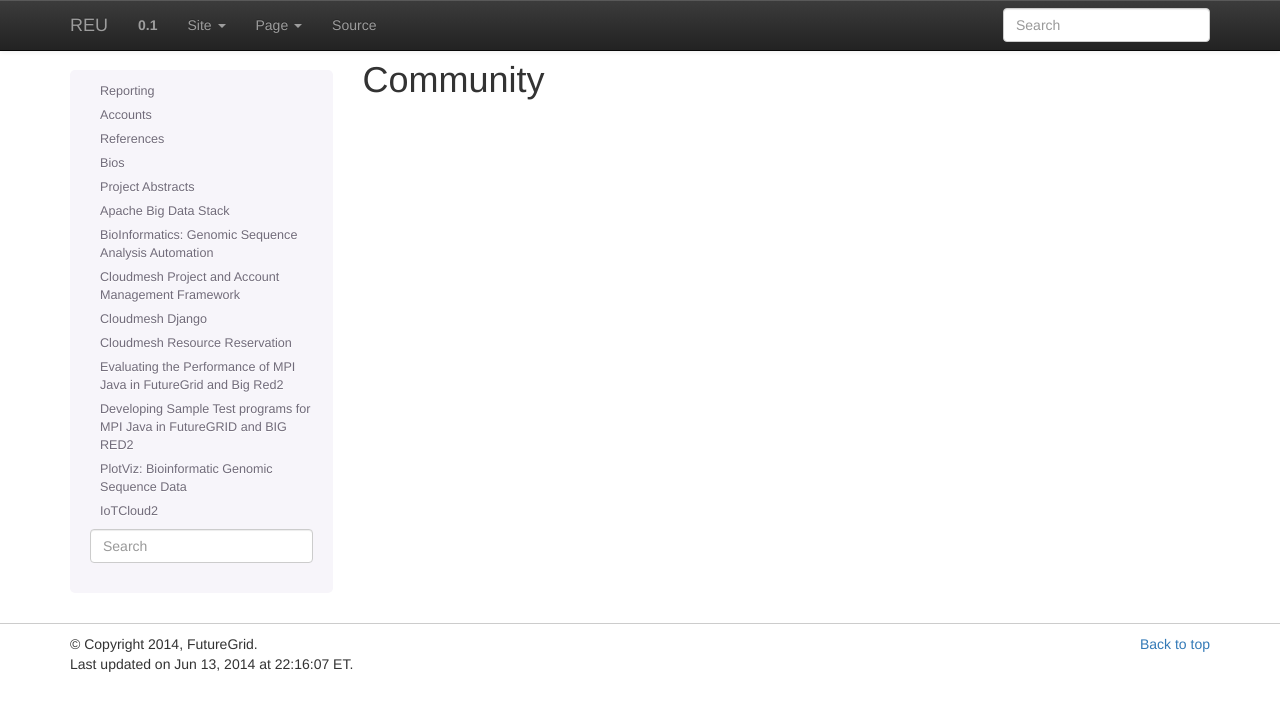
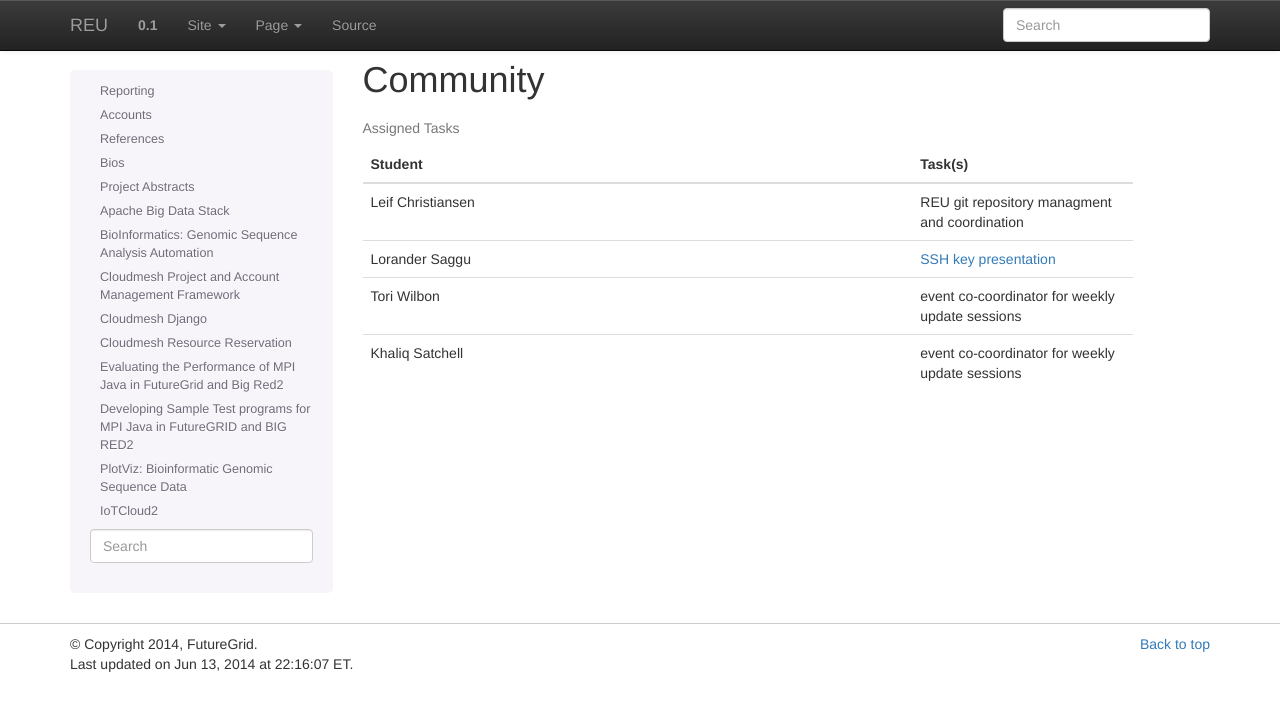
Before and after one commit to cloudmesh-project/reu-2014, a Sphinx documentation site: the page built from doc/source/community.rst, in a window 1280 px wide. Shown: the top 711 px of the page. Built offline with Sphinx 7.4.7, drawn with Linux system fonts in a browser that asks for light colours.

Commit message:
Update community.rst

```diff
--- a/doc/source/community.rst
+++ b/doc/source/community.rst
@@ -1,14 +1,18 @@
 Community
-=====================================================================
+=====================================
 
 
 .. list-table:: Assigned Tasks
-   :widths: 20 20
+   :widths: 50 20
    :header-rows: 1
 
    * - Student
      - Task(s)
-   * -
-
-     - Leif Christiansen
-     - Git hub coordinator
+   * - Leif Christiansen
+     - REU git repository managment and coordination
+   * - Lorander Saggu
+     - `SSH key presentation <https://github.com/cloudmesh/reu/blob/master/doc/source/ssh.rst>`_
+   * - Tori Wilbon
+     - event co-coordinator for weekly update sessions
+   * - Khaliq Satchell
+     - event co-coordinator for weekly update sessions
```
